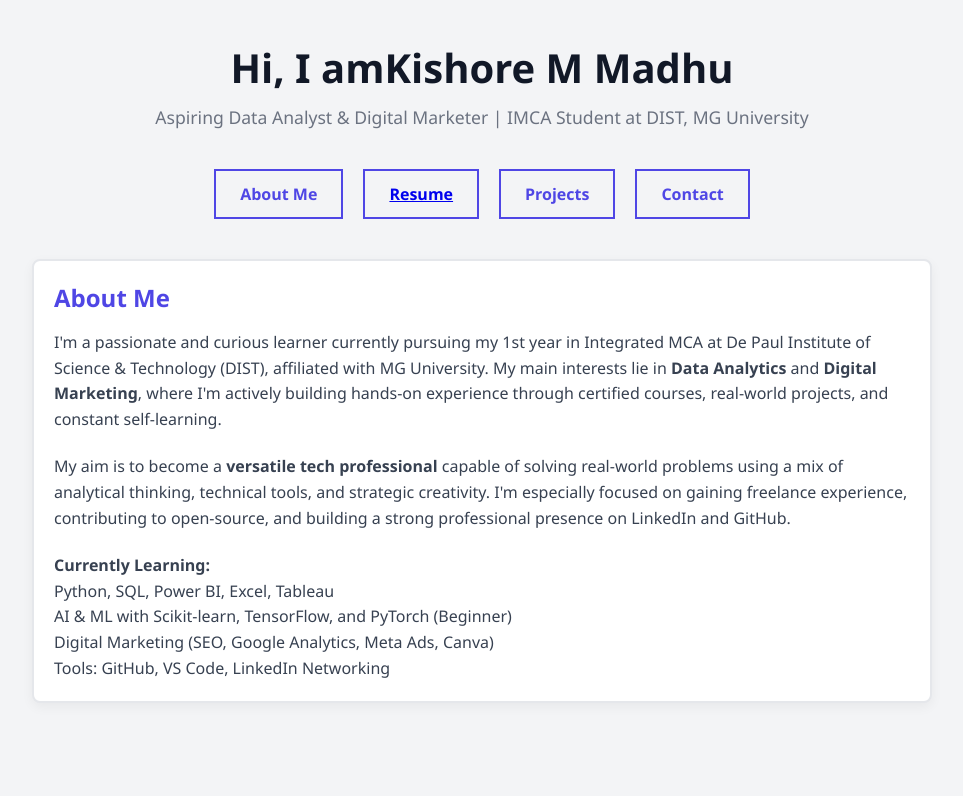
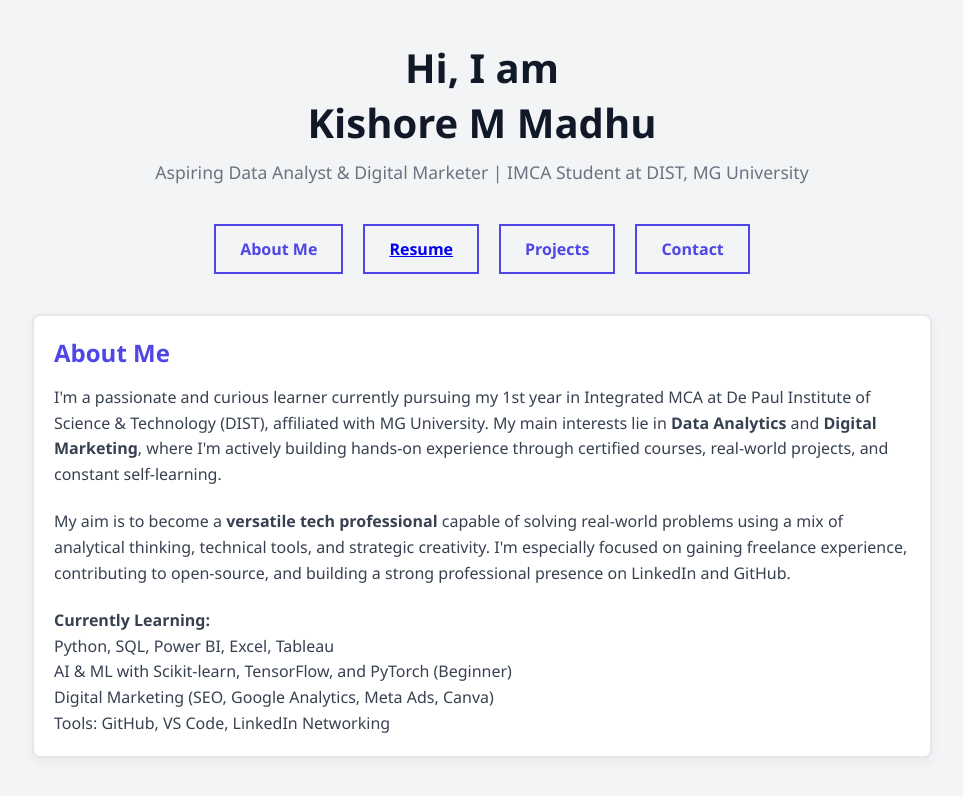
Before and after one commit to kishoremmadhu79-lgtm/kishoreportfolio-, a plain HTML site: page index.html in a window 1280 px wide. Shown: the whole page, without its empty margins (158-1121 px from the left). Drawn offline with Linux system fonts and the light colour scheme.

Commit message:
Update index.html

```diff
--- a/index.html
+++ b/index.html
@@ -106,7 +106,7 @@
 <body>
 
   <header>
-    <h1>Hi, I am<strong>Kishore M Madhu</strong></h1>
+    <h1>Hi, I am<br> <strong>Kishore M Madhu</strong></h1>
     <p class="subtitle">Aspiring Data Analyst & Digital Marketer | IMCA Student at DIST, MG University</p>
   </header>
 
```
